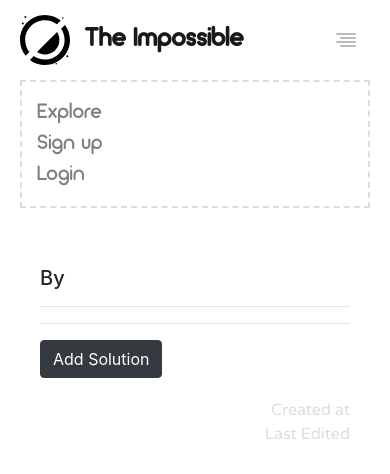
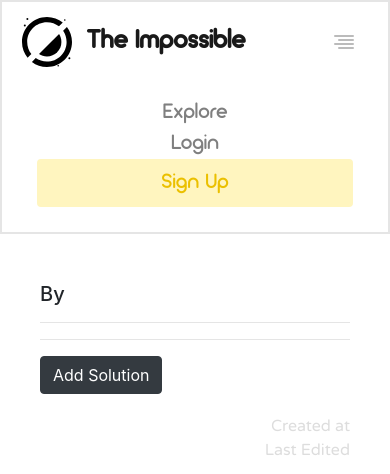
Before and after one commit to micha31r/the-impossible, a Django app: template src/idea/templates/idea/detail.html in a window 390 px wide, after a click that opens the changed part. Shown: the top 474 px of the page. Run offline with Django 3.2, Linux system fonts and the light colour scheme; the template is opened without the code that fills it, so the values that code supplies are empty; some libraries are stand-ins or nearby versions.

Commit message:
Edited css

```diff
--- a/src/idea/static/idea/masonary_idea/main.css
+++ b/src/idea/static/idea/masonary_idea/main.css
@@ -38,13 +38,13 @@
 	font-family: 'Arciform', sans-serif;
 	font-size: 5rem;
 	line-height: 5rem;
-	color: rgb(234,184,56);
+	color: #eee;
 	word-break: break-all;
 	margin: 0;
 }
 
 .no-content-text span {
-	color: rgb(224,174,46);
+	color: #ddd;
 }
 
 .no-content-text a {
@@ -54,7 +54,7 @@
 }
 
 .no-content-text a:hover {
-	color: rgb(204,154,26);
+	color: #bbb;
 	background-color: transparent !important;
 }
 
--- a/src/the_impossible/static/component/base/main.css
+++ b/src/the_impossible/static/component/base/main.css
@@ -56,6 +56,17 @@ body {
 	background-color: transparent;
 }
 
+.btn-yellow:hover {
+	color: rgb(225,182,0);
+	border-color: rgb(245,235,181);
+	background-color: rgb(245,235,181);
+}
+
+.btn-yellow-outline:hover {
+	border-color: rgb(235,192,0) !important;
+	background-color: rgb(255,245,191) !important;
+}
+
 .wrapper {
 	padding: 40px;
 }
--- a/src/the_impossible/static/component/navbar/main.css
+++ b/src/the_impossible/static/component/navbar/main.css
@@ -10,12 +10,21 @@ nav {
 		/* Make sure this is the same as navbar padding */
 		margin-top: 10px;
 		border-width: 2px;
-		border-style: dashed;
+		/*border-style: dashed;*/
 		border-color: #ddd;
 		padding: 15px;
 	}
 	.nav-link {
 		padding: 0px !important;
+	}
+}
+
+/* Show border on small screens */
+@media only screen and (max-width: 500px) {
+	nav {
+		border-width: 2px !important;
+		border-style: solid;
+		border-color: rgba(0,0,0,0.1);
 	}
 }
 
@@ -27,8 +36,9 @@ nav {
 	font-size: 1.6rem;
 }
 
-.nav-item {
-	font-size: 1.3rem;
+.nav-item, nav button {
+	font-size: 1.3rem !important;
+	text-align: center;
 }
 
 .navbar-toggler {
@@ -41,9 +51,9 @@ nav {
 
 .dropdown-menu {
 	border: 0;
-	border-radius: 10px;
 	background-color: #000;
 	overflow: hidden;
+	width: max-content;
 }
 
 .dropdown-menu * {
--- a/src/the_impossible/templates/base.html
+++ b/src/the_impossible/templates/base.html
@@ -137,11 +137,9 @@
 			      		</li>
 		    		{% else %}
 			      		<li class="nav-item">
-			        		<a class="nav-link" href="{% url 'signup_page' %}">Sign up</a>
-			      		</li>
-			      		<li class="nav-item">
 			        		<a class="nav-link" href="{% url 'login_page' %}">Login</a>
 			      		</li>
+			      		<button class="btn btn-yellow" onclick="window.location.href='{% url 'signup_page' %}'">Sign Up</button>
 			      	{% endif %}
 			    </ul>
 			</div>
--- a/src/usermgmt/static/usermgmt/account_dashboard_page/main.css
+++ b/src/usermgmt/static/usermgmt/account_dashboard_page/main.css
@@ -81,6 +81,7 @@ a:hover {
 	}
 	.user-info-container {
 		box-shadow: none;
+		padding: 0px;
 	}
 }
 
```
